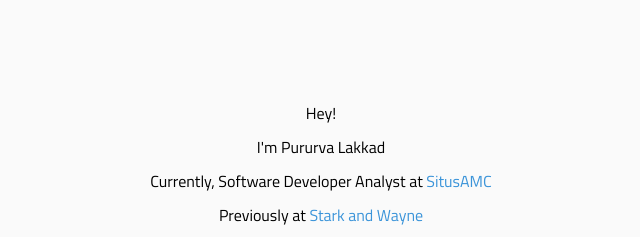
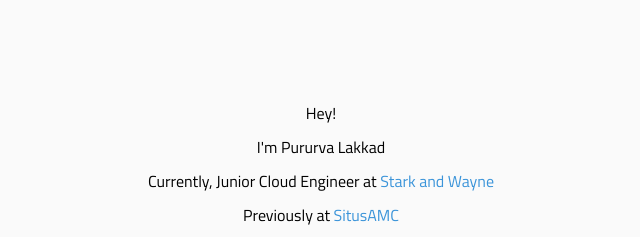
Before and after one commit to pururval/pururval.github.io, a plain HTML site: page index.html in a window 1280 px wide. Shown: the part 152-389 px from the top of the page, without its empty margins (319-959 px from the left). Drawn offline with Linux system fonts and the light colour scheme.

Commit message:
Update index.html

```diff
--- a/index.html
+++ b/index.html
@@ -39,8 +39,9 @@
 <!--             <p>I'm an CSE undergrad in <a href="https://www.buffalo.edu/" target="_blank">University at Buffalo</a>.</p> -->
 <!--              <p>Currently at <a href="https://starkandwayne.com/" _target="blank">Stark and Wayne</a></p> -->
 <!--             <p>Currently, Undergraduate Teaching Assistant for <a href="https://catalog.buffalo.edu/courses/?abbr=CSE&num=421" _target="blank">OPS</a>, <a href="https://cse.buffalo.edu/~eblanton/course/cse220/" _target="blank">Systems Programming</a>, <a href="https://catalog.buffalo.edu/courses/?abbr=CSE&num=199" _target="blank">How Internet Works</a></p> -->
-            <p>Currently, Software Developer Analyst at <a href="https://www.situsamc.com/" _target="blank">SitusAMC</a></p>
-            <p>Previously at <a href="https://starkandwayne.com/" _target="blank">Stark and Wayne</a></p>
+            <p>Currently, Junior Cloud Engineer at <a href="https://starkandwayne.com/" _target="blank">Stark and Wayne</a></p>
+            <p>Previously at <a href="https://www.situsamc.com/" _target="blank">SitusAMC</a></p>
+
 
             <a href="https://github.com/pururval/" target="_blank"><i class="fa fa-github"></i></a>&nbsp;&bull;&nbsp;
             <a href="/Resume_PururvaLakkad.pdf" target="_blank"><i class="fa fa-file-text"></i></a>&nbsp;&bull;&nbsp;
```
